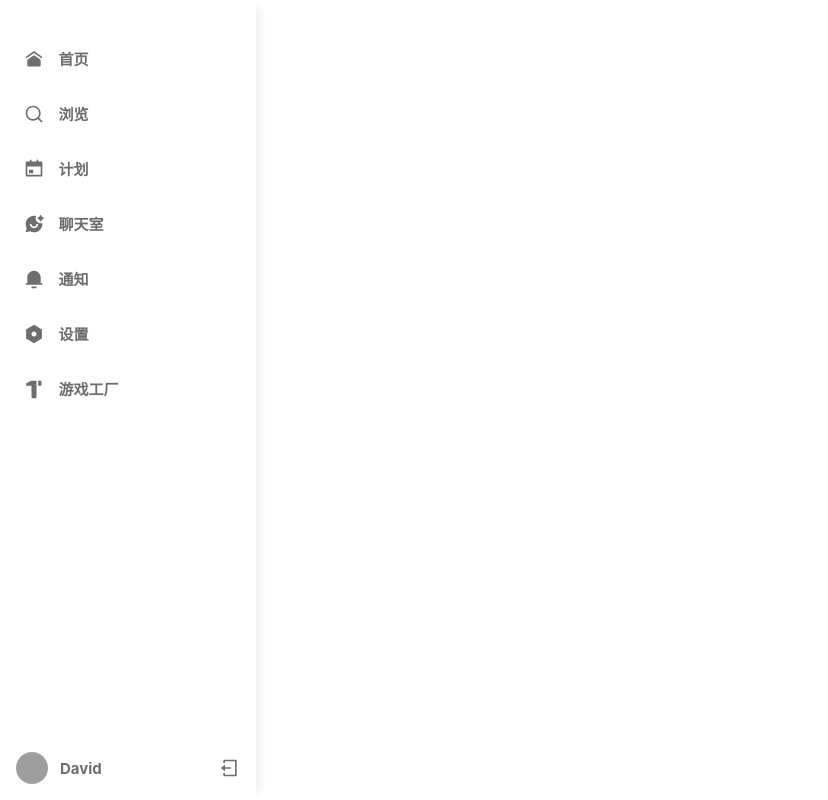
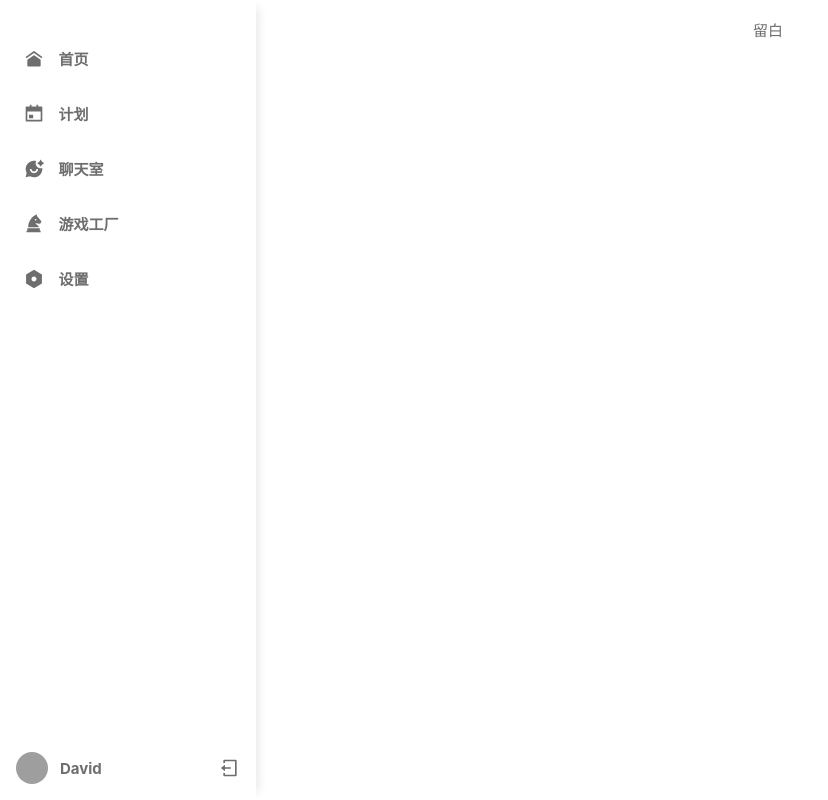
Before and after one commit to DYUNZE/time-master, a Vue app: page /login in a window 1280 px wide. Both pictures are taken after typing "Sample", "Sample123" into the empty fields and a click on the button "登录". Shown: the whole page, without its empty margins (0-828 px from the left). Built offline with nearby package versions, Linux system fonts and the light colour scheme; grey boxes are pictures that could not be loaded.

Commit message:
添加移动端底部菜单栏

```diff
--- a/src/assets/base.css
+++ b/src/assets/base.css
@@ -27,6 +27,9 @@
   --hover-btn-bg-color: var(--white-2);
   /* 按钮激活时文字颜色 */
   --active-btn-text-color: var(--black);
+}
+:root{
+  --top-z-index: 999;
 }
 
 @media (prefers-color-scheme: dark) {
--- a/src/components/Sidebar.vue
+++ b/src/components/Sidebar.vue
@@ -1,5 +1,5 @@
 <script setup lang="ts">
-import {computed,ref, watch } from 'vue';
+import { computed, ref, watch } from 'vue';
 import { useRoute } from 'vue-router';
 import HomeIcon from '@/components/icons/IconHome.vue';
 import SearchIcon from '@/components/icons/IconSearch.vue';
@@ -14,20 +14,18 @@ import HammerIcon from '@/components/icons/IconHammer.vue';
 import { useMediaQuery } from '@vueuse/core';
 import { useLogin } from '@/composables/useLogin';
 
-import {type MenuItem} from '@/types/menu';
+import { type MenuItem } from '@/types/menu';
 
 const route = useRoute();
-const {handleUserLogout} = useLogin();
+const { handleUserLogout } = useLogin();
 
 // 菜单数据
 const menuList: Readonly<MenuItem[]> = [
     { path: '/home', name: 'Home', label: '首页', icon: HomeIcon },
-    { path: '/home/chat', name: 'Browse', label: '浏览', icon: SearchIcon },
     { path: '/home/plan', name: 'Plan', label: '计划', icon: CalendarIcon },
-    { path: '', name: 'ChatRoom', label: '聊天室', icon: ChatIcon },
-    { path: '', name: 'Notice', label: '通知', icon: NotificationIcon },
+    { path: '/home/chat', name: 'ChatRoom', label: '聊天室', icon: ChatIcon },
+    { path: '', name: 'GameFactory', label: '游戏工厂', icon: HammerIcon },
     { path: '', name: 'Settings', label: '设置', icon: SettingIcon },
-    { path: '', name: 'GameFactory', label: '游戏工厂', icon: HammerIcon },
 ];
 
 // 激活判断
@@ -54,7 +52,7 @@ const closeMenu = () => {
 };
 
 // 监听路由变化和媒体变化,自动关闭移动端菜单
-watch([() => route.path,isMobile], () => {
+watch([() => route.path, isMobile], () => {
     if (isMobileMenuOpen.value) closeMenu();
 });
 
@@ -81,12 +79,34 @@ watch([() => route.path,isMobile], () => {
                 <img src="https://picsum.photos/200" alt="用户头像" class="footer-avatar" loading="lazy" />
                 <span class="footer-username title">David</span>
             </div>
-            <LogoutIcon class="logout icon" @click="handleUserLogout"/>
+            <LogoutIcon class="logout icon" @click="handleUserLogout" />
         </div>
     </div>
+    <div class="mini__footer__bar">
+        <RouterLink v-for="item in menuList" :key="item.name" :to="item.path" class="menu-item" :class="{
+            'menu-item--active': isActive(item.path)
+        }">
+            <!-- 图标：添加aria-label提升可访问性 -->
+            <component :is="item.icon" class="icon" :aria-label="`${item.label}图标`" />
+            <!-- 文字：优化class命名，语义更清晰 -->
+            <span class="menu-item__label title">{{ item.label }}</span>
+        </RouterLink>
+    </div>
+
 </template>
 
 <style scoped>
+.mini__footer__bar {
+    border-top: 1px #f0f0f0 solid;
+    display: none;
+    z-index: var(--top-z-index);
+    position: fixed;
+    bottom: 0;
+    height: 64px;
+    width: 100vw;
+    background: #fff;
+    justify-content: space-around;
+}
 
 
 /* ============================================================ */
@@ -138,7 +158,7 @@ watch([() => route.path,isMobile], () => {
 /* ===========================底部样式====================================== */
 
 
-.sidebar-footer{
+.sidebar-footer {
     padding: 16px;
     display: flex;
     justify-content: space-between;
@@ -152,7 +172,8 @@ watch([() => route.path,isMobile], () => {
     align-items: center;
     gap: 12px;
 }
-.logout{
+
+.logout {
     cursor: pointer;
 }
 
@@ -186,10 +207,12 @@ watch([() => route.path,isMobile], () => {
 }
 
 @media (max-width: 576px) {
-    .sidebar-container{
+    .sidebar-container {
         display: none;
     }
 
+    .mini__footer__bar {
+        display: flex;
+    }
 }
-
 </style>
--- a/src/components/icons/IconHammer.vue
+++ b/src/components/icons/IconHammer.vue
@@ -1,3 +1,3 @@
 <template>
-    <svg xmlns="http://www.w3.org/2000/svg" viewBox="0 0 24 24" fill="currentColor"><path d="M17 8V2H20C20.5523 2 21 2.44772 21 3V7C21 7.55228 20.5523 8 20 8H17ZM15 22C15 22.5523 14.5523 23 14 23H10C9.44772 23 9 22.5523 9 22V8H2.5V6.07437C2.5 5.7187 2.68891 5.3898 2.99613 5.21059L8.5 2H15V22Z"></path></svg>
+    <svg xmlns="http://www.w3.org/2000/svg" viewBox="0 0 24 24" fill="currentColor"><path d="M5 16H17.8079C17.4099 14.185 16.3432 12.8528 14.1474 11.9115C13.9274 11.8171 13.8096 11.5713 13.8853 11.3443C13.9521 11.1436 14.1504 11.0171 14.3605 11.041L18.8456 11.5508C19.2427 11.596 19.6285 11.4003 19.8268 11.0534L20.6527 9.60794C20.8612 9.24304 20.8193 8.7867 20.5479 8.46586L15.5 2.5002V0.287109C9.33622 2.83971 5.00008 8.91347 5 16ZM4 17H19V20H20V22H3V20H4V17ZM15 7C15 7.55228 14.5523 8 14 8C13.4477 8 13 7.55228 13 7C13 6.44772 13.4477 6 14 6C14.5523 6 15 6.44772 15 7Z"></path></svg>
 </template>
--- a/src/views/HomeLayout.vue
+++ b/src/views/HomeLayout.vue
@@ -7,6 +7,7 @@ import Sidebar from '@/components/Sidebar.vue';
     <div class="home-layout">
         <Sidebar />
         <div class="home-content">
+            <div class="ad__bar" style="">留白</div>
             <el-scrollbar>
                 <router-view v-slot="{ Component }">
                     <transition name="fade" mode="out-in">
@@ -52,7 +53,16 @@ import Sidebar from '@/components/Sidebar.vue';
 .home-content {
     display: flex;
     justify-content: center;
-    padding: 64px .7rem;
+    flex-direction: column;
+    padding: 0 .7rem;
     flex: 1;
 }
+/* ------------------ */
+.ad__bar{
+    display: flex;
+    justify-content: center;
+    align-items: center;
+    height: 64px;
+    overflow: hidden;
+}
 </style>
```
